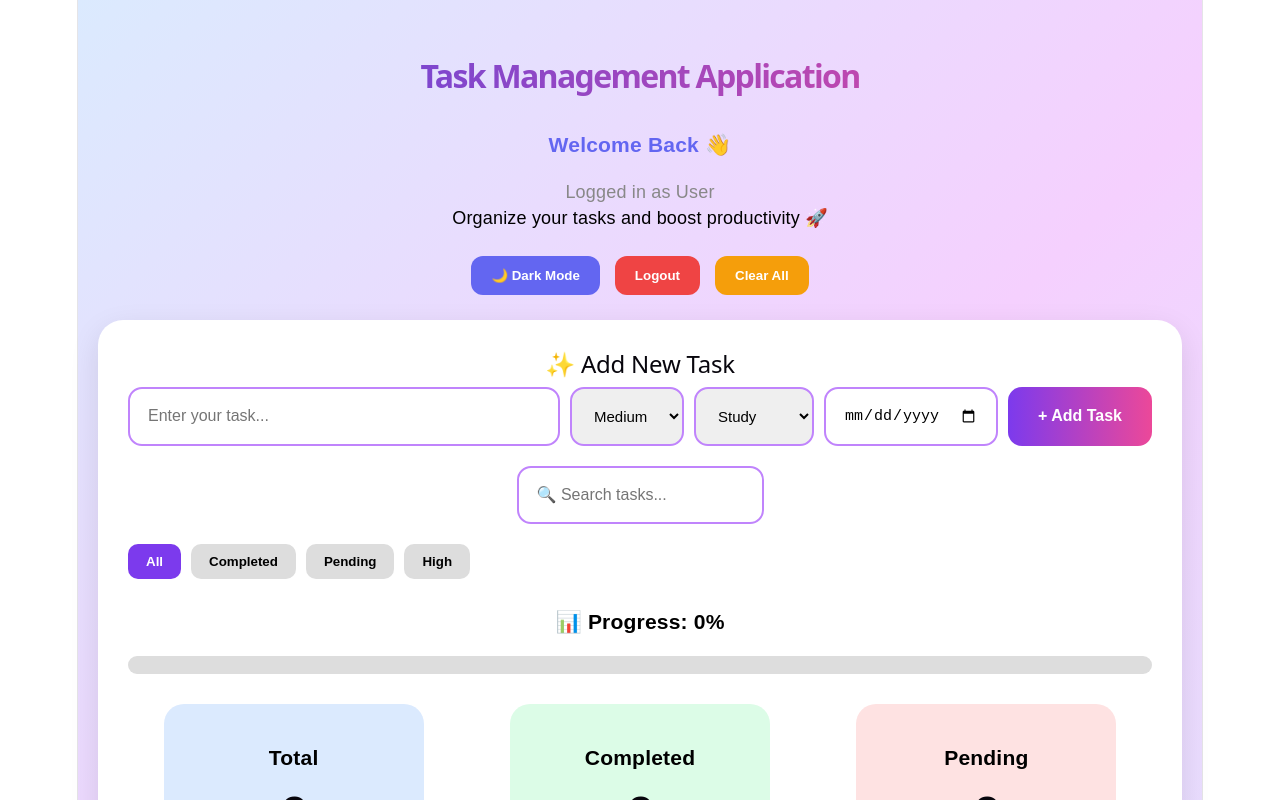
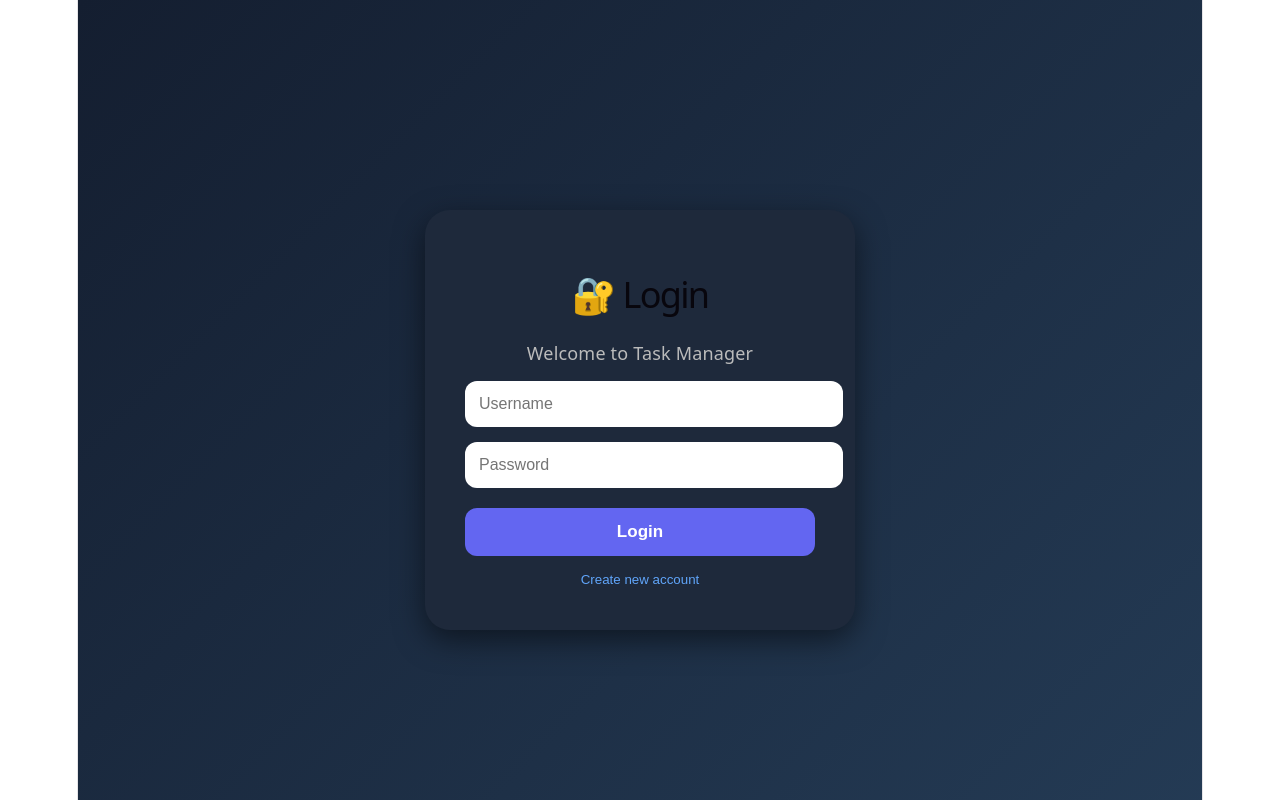
Before and after one commit to likitha-yarraguntla/task-management-application, a React (Vite) app in the folder client/: page / in a window 1280 px wide. Shown: the top 800 px of the page. Built offline with nearby package versions, Linux system fonts and the light colour scheme.

Commit message:
Updated task manager app

```diff
--- a/client/src/App.jsx
+++ b/client/src/App.jsx
@@ -3,13 +3,7 @@ import { useEffect, useMemo, useState } from "react";
 function App() {
   // AUTH
   const [loggedIn, setLoggedIn] = useState(false);
-const [showSignup, setShowSignup] = useState(false)
-;
-
-const [username, setUsername] = useState("");
-const [password, setPassword] = useState("");
-const [fullName, setFullName] = useState("")
-
+  const [showSignup, setShowSignup] = useState(false);
 
   // TASK STATES
   const [task, setTask] = useState("");
@@ -153,6 +147,66 @@ const [fullName, setFullName] = useState("")
             100
         );
 
+  // LOGIN SCREEN
+  if (!loggedIn) {
+    return (
+      <div style={loginPage}>
+        <div style={loginCard}>
+          <h1 style={{ fontSize: "36px" }}>
+            {showSignup
+              ? "📝 Sign Up"
+              : "🔐 Login"}
+          </h1>
+
+          <p style={{ color: "#bbb" }}>
+            Welcome to Task Manager
+          </p>
+
+          {showSignup && (
+            <input
+              type="text"
+              placeholder="Full Name"
+              style={inputStyle}
+            />
+          )}
+
+          <input
+            type="text"
+            placeholder="Username"
+            style={inputStyle}
+          />
+
+          <input
+            type="password"
+            placeholder="Password"
+            style={inputStyle}
+          />
+
+          <button
+            style={loginButton}
+            onClick={() =>
+              setLoggedIn(true)
+            }
+          >
+            {showSignup
+              ? "Create Account"
+              : "Login"}
+          </button>
+
+          <button
+            style={switchButton}
+            onClick={() =>
+              setShowSignup(!showSignup)
+            }
+          >
+            {showSignup
+              ? "Already have account?"
+              : "Create new account"}
+          </button>
+        </div>
+      </div>
+    );
+  }
 
   // MAIN UI
   return (
@@ -196,19 +250,6 @@ const [fullName, setFullName] = useState("")
           >
             Task Management Application
           </h1>
-          <h3
-  style={{
-    marginTop: "10px",
-    color: "#6366f1",
-    fontWeight: "600",
-  }}
->
-  Welcome Back 👋
-</h3>
-
-<p style={{ color: "#888" }}>
-  Logged in as User
-</p>
 
           <p>
             Organize your tasks and boost
@@ -247,19 +288,6 @@ const [fullName, setFullName] = useState("")
             }
           >
             Logout
-          </button>
-          <button
-  style={{
-    ...topButton,
-    background: "#f59e0b",
-  }}
-  onClick={() => {
-    if (window.confirm("Delete all tasks?")) {
-      setTasks([]);
-    }
-  }}
->
-  Clear All
           </button>
         </div>
 
@@ -529,20 +557,8 @@ const [fullName, setFullName] = useState("")
                       📅 Due: {t.due}
                     </p>
 
-{t.completed && (
-  <p
-    style={{
-      color: "green",
-      fontWeight: "bold",
-    }}
-  >
-    🎉 Completed
-  </p>
-)}
-
                     {/* OVERDUE */}
-                    {t.due &&
-  new Date(t.due) <
+                    {new Date(t.due) <
                       new Date() &&
                       !t.completed && (
                         <p
@@ -711,7 +727,6 @@ const selectStyle = {
 const addButton = {
   background:
     "linear-gradient(to right,#7c3aed,#ec4899)",
-
   color: "white",
   border: "none",
   padding: "18px 30px",
```
Lines whose indentation alone changed are shown as unchanged.
